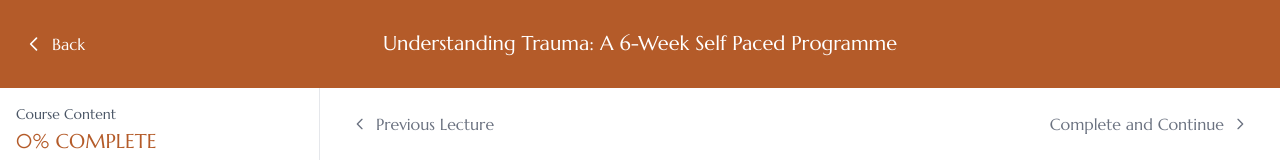
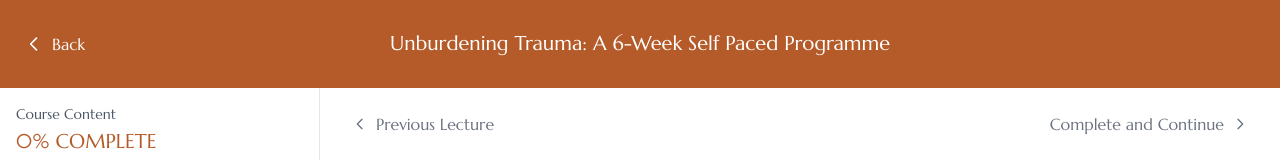
Before and after one commit to Monis9451/Course_Platform, a React (Vite) app in the folder Course-platform(frontend)/: page /course-content/1 in a window 1280 px wide. Shown: the top 160 px of the page. Built offline with nearby package versions, Linux system fonts and the light colour scheme; no server answers.

Commit message:
Updated the title case

```diff
--- a/Course-platform(frontend)/src/components/UnburdingTrauma/Module4Lesson2.jsx
+++ b/Course-platform(frontend)/src/components/UnburdingTrauma/Module4Lesson2.jsx
@@ -26,7 +26,7 @@ const Module4Lesson2 = () => {
         {/* Header */}
         <div className="text mb-8">
           <h2 className="text-xl md:text-2xl text-black mb-6">
-            How Trauma Shapes Beliefs About Self and Others
+            HOW TRAUMA SHAPES BELIEFS ABOUT SELF AND OTHERS
           </h2>
           <div className="w-24 h-1 bg-gradient-to-r from-[#D2691E] to-[#CD853F] mx-auto rounded-full"></div>
         </div>
--- a/Course-platform(frontend)/src/components/UnburdingTrauma/Module5Lesson3.jsx
+++ b/Course-platform(frontend)/src/components/UnburdingTrauma/Module5Lesson3.jsx
@@ -3,7 +3,7 @@ import React from 'react'
 const Module5Lesson3 = () => {
   return (
     <div className="p-8">
-      <h1 className="text-2xl font-bold text-black mb-6">Release as a Path to Freedom and Wholeness</h1>
+      <h1 className="text-2xl font-bold text-black mb-6">RELEASE AS A PATH TO FREEDOM AND WHOLENESS</h1>
 
       <div className="prose max-w-none">
         <p className="text-lg leading-relaxed mb-6">
--- a/Course-platform(frontend)/src/components/UnburdingTrauma/Module5Lesson4.jsx
+++ b/Course-platform(frontend)/src/components/UnburdingTrauma/Module5Lesson4.jsx
@@ -3,7 +3,7 @@ import React from 'react'
 const Module5Lesson4 = () => {
   return (
     <div className="p-8">
-      <h1 className="text-2xl font-bold text-black mb-6">Writing to Release</h1>
+      <h1 className="text-2xl font-bold text-black mb-6">WRITING TO RELEASE</h1>
 
       <div className="prose max-w-none">
         <p className="text-lg leading-relaxed mb-6">
--- a/Course-platform(frontend)/src/components/UnburdingTrauma/Module5Lesson5.jsx
+++ b/Course-platform(frontend)/src/components/UnburdingTrauma/Module5Lesson5.jsx
@@ -3,7 +3,7 @@ import React from 'react'
 const Module5Lesson5 = () => {
   return (
     <div className="p-8">
-      <h1 className="text-2xl font-bold text-black mb-6">Drawing Your Emotions</h1>
+      <h1 className="text-2xl font-bold text-black mb-6">DRAWING YOUR EMOTIONS</h1>
 
       <div className="prose max-w-none">
         <p className="text-lg leading-relaxed mb-6">
--- a/Course-platform(frontend)/src/components/UnburdingTrauma/Module5Lesson6.jsx
+++ b/Course-platform(frontend)/src/components/UnburdingTrauma/Module5Lesson6.jsx
@@ -3,7 +3,7 @@ import React from 'react'
 const Module5Lesson6 = () => {
   return (
     <div className="p-8">
-      <h1 className="text-2xl font-bold text-black mb-6">Breathwork for Emotional Clearing</h1>
+      <h1 className="text-2xl font-bold text-black mb-6">BREATHWORK FOR EMOTIONAL CLEARING</h1>
 
       <div className="prose max-w-none">
         <p className="text-lg leading-relaxed mb-6">
--- a/Course-platform(frontend)/src/components/UnburdingTrauma/Module5Lesson7.jsx
+++ b/Course-platform(frontend)/src/components/UnburdingTrauma/Module5Lesson7.jsx
@@ -5,7 +5,7 @@ const Module5Lesson7 = () => {
     <div className="p-8">
       <div className="max-w-4xl mx-auto">
         <h1 className="text-2xl font-bold text-black mb-8">
-          Guided Release Meditation
+          GUIDED RELEASE MEDITATION
         </h1>
 
         {/* Introduction */}
--- a/Course-platform(frontend)/src/pages/CourseContent_new.jsx
+++ b/Course-platform(frontend)/src/pages/CourseContent_new.jsx
@@ -75,7 +75,7 @@ const CourseContent_new = () => {
 
   // Course data with all modules and lessons
   const courseData = {
-    title: "Understanding Trauma: A 6-Week Self Paced Programme",
+    title: "Unburdening Trauma: A 6-Week Self Paced Programme",
     description: "Why We Get Stuck in Pain – and How Awareness Sets Us Free",
     modules: [
       {
--- a/Course-platform(frontend)/src/pages/CourseDetails.jsx
+++ b/Course-platform(frontend)/src/pages/CourseDetails.jsx
@@ -33,7 +33,7 @@ const dummyCoursesData = {
     modules: [
       {
         id: 1,
-        title: "Understanding Trauma & the Body",
+        title: "Unburdening Trauma & the Body",
         description: "Why We Get Stuck in Pain – and How Awareness Sets Us Free"
       },
       {
@@ -278,7 +278,7 @@ const dummyCoursesData = {
     modules: [
       {
         id: 1,
-        title: "Understanding Trauma & the Body",
+        title: "Unburdening Trauma & the Body",
         description: "Why We Get Stuck in Pain – and How Awareness Sets Us Free"
       },
       {
```
